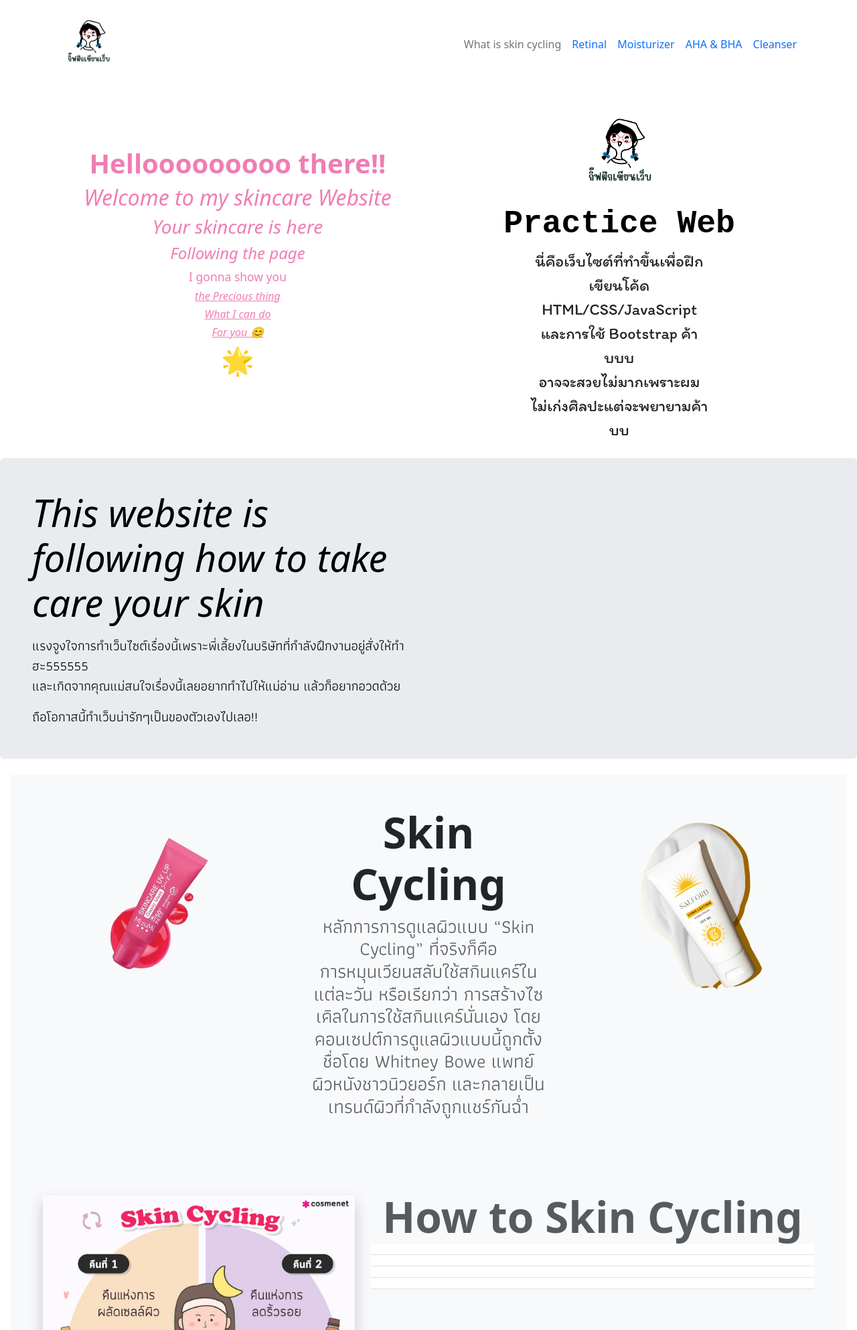
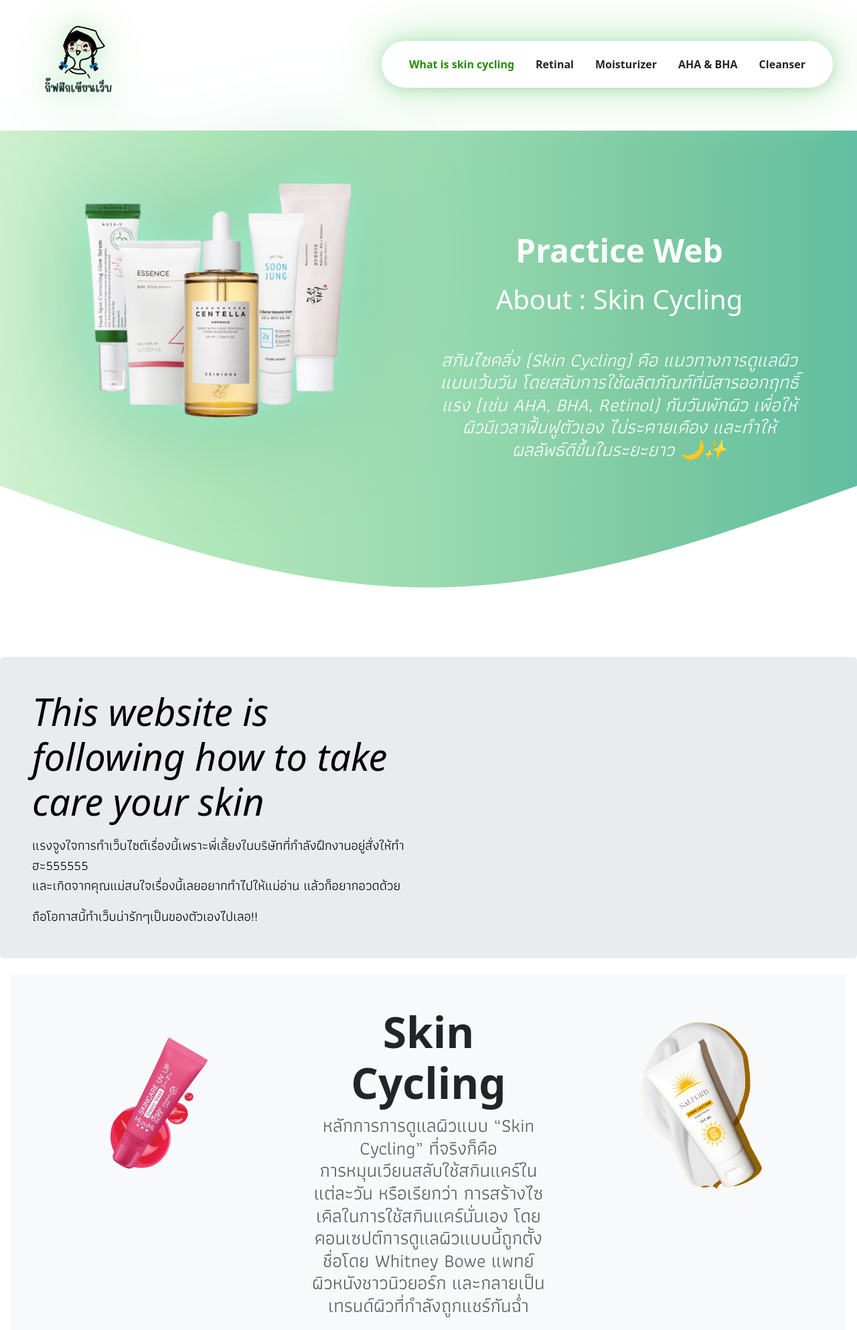
Before and after one commit to 0764nuttamon/Practice-Web, a plain HTML site: page index.html in a window 1280 px wide. Shown: the top 1986 px of the page at 67% size. Drawn offline with nearby package versions, Linux system fonts and the light colour scheme.

Commit message:
green web

```diff
--- a/index.html
+++ b/index.html
@@ -65,74 +65,91 @@
         }
     </style>
 
+        <!-- NavBar -->
+        <div class="container-fluid" style="border-bottom: 3px solid #ffffff;">
+            <header class="sticky-top d-flex flex-wrap align-items-center justify-content-center justify-content-md-between py-3 px-4"
+                    style="
+
+                      border-radius: 20px;
+                      filter: drop-shadow(0 0 15px #b0e6b9) drop-shadow(0 0 40px #d0f1cf);
+                      transition: all 0.3s ease;
+                      z-index: 999;">
+
+              <div class="col-md-3">
+                <a href="/">
+                  <img src="img/MyLOGO.png" alt="Logo" width="160" style="height: auto;">
+                </a>
+              </div>
+
+              <ul class="nav col-12 col-md-auto justify-content-center mt-3 mt-md-0"
+                  style="box-shadow: 0 4px 12px rgba(0, 0, 0, 0.05);
+                         padding: 15px 25px;
+                         background-color: white;
+                         border-radius: 999px;">
+                <li><strong><a href="#" class="nav-link px-3" style="color: rgb(33, 143, 0);">What is skin cycling</a></strong></li>
+                <li><strong><a href="#" class="nav-link px-3 text-dark">Retinal</a></strong></li>
+                <li><strong><a href="#" class="nav-link px-3 text-dark">Moisturizer</a></strong></li>
+                <li><strong><a href="#" class="nav-link px-3 text-dark">AHA & BHA</a></strong></li>
+                <li><strong><a href="#" class="nav-link px-3 text-dark">Cleanser</a></strong></li>
+              </ul>
+
+            </header>
+          </div>
 
 
-    <!-- NavBar -->
-    <div class="container">
-        <header
-            class="d-flex flex-wrap align-items-center justify-content-center justify-content-md-between py-3 mb-4 ">
-            <div class="col-md-3 mb-2 mb-md-0">
-                <a href="/">
-                    <img src="img/MyLOGO.png" alt="" width="100" height="100">
-                </a>
-            </div>
-            <ul class="nav col-12 col-md-auto mb-2 justify-content-center mb-md-0">
-                <li><a href="#" class="nav-link px-2 link-secondary">What is skin cycling</a></li>
-                <li><a href="#" class="nav-link px-2">Retinal</a></li>
-                <li><a href="#" class="nav-link px-2">Moisturizer</a></li>
-                <li><a href="#" class="nav-link px-2">AHA & BHA</a></li>
-                <li><a href="#" class="nav-link px-2">Cleanser</a></li>
-            </ul>
-        </header>
-    </div>
         <!-- End NavBar -->
 
         <!-- HERO -->
-    <div class="container">
+        <div class="container-fluid" style="background: linear-gradient(to right, #d0f1cf, #b0e6b9, #9adbb0, #7ecaa2, #61bfa1);">
             <div class="row">
 
                 <div class="col-lg-6">
-                <div class="  my-5  d-flex  justify-content-center p-3 mb-5">
-                    <div class="bd-example m-0 border-0 align-items-center jumbotron text-center"
-                        style="color: #f07db3;">
-                        <h1><strong>Hellooooooooo there!!</strong></h1>
-                        <h2><i>Welcome to my skincare Website</i></h2>
-                        <h3><em>Your skincare is here</em></h3>
-                        <h4><i>Following the page</i></h4>
-                        <h5><small>I gonna show you</small></h5>
-                        <h6><i><ins>the Precious thing</ins></i></h6>
-                        <h6><i><ins>What I can do</ins></i></h6>
-                        <h6><i><ins>For you 😊</ins></i></h6>
-                        <h1>🌟</h1>
-                    </div>
+                    <div class="  my-5  d-flex  justify-content-center">
+                        <img class="d-block mx-auto "
+                        style="filter: drop-shadow(0 0 30px #a1eacb) drop-shadow(0 0 80px #7ecaa2);"
+                            src="img/Korean_best_skin-removebg-preview.png" alt="" width="auto" height="400px">
                     </div>
                 </div>
 
                 <div class="col-lg-6">
-                <div class="text-center"> <img class="d-block mx-auto" src="img/MyLOGO.png" alt="" width="150"
-                        height="150">
-                    <h1 class="display-5 fw-bold text-body-emphasis"
-                        style="font-family: 'Courier New', Courier, monospace;">Practice Web</h1>
-                    <div class="col-lg-6 mx-auto">
-                        <p class="lead mb-4" style="font-family: 'Itim', cursive; font-size: 24px;">
-                            นี่คือเว็บไซต์ที่ทำขึ้นเพื่อฝึกเขียนโค้ด HTML/CSS/JavaScript และการใช้ Bootstrap
-                            ค้าบบบ<br>อาจจะสวยไม่มากเพราะผม<br>ไม่เก่งศิลปะแต่จะพยายามค้าบบ
-                        </p>
-                    </div>
+                    <div class="text-center" style="margin-top: 150px; margin-right: 70px;">
+                        <h1 class="display-5 fw-bold "
+                            style="color: white; margin-top: 20px;">Practice Web</h1>
+                        <h1 style="color: white; margin-top: 20px;">About : Skin Cycling</h1>
+                        <h3 style="color: white; margin-top: 50px; font-family: 'Athiti', serif;"><i>สกินไซคลิ่ง (Skin Cycling) คือ แนวทางการดูแลผิวแบบเว้นวัน โดยสลับการใช้ผลิตภัณฑ์ที่มีสารออกฤทธิ์แรง (เช่น AHA, BHA, Retinol) กับวันพักผิว เพื่อให้ผิวมีเวลาฟื้นฟูตัวเอง ไม่ระคายเคือง และทำให้ผลลัพธ์ดีขึ้นในระยะยาว 🌙✨</i></h3>
                     </div>
                 </div>
             </div>
         </div>
         <!-- End HERO -->
 
+    <svg xmlns="http://www.w3.org/2000/svg" viewBox="0 0 1440 320">
+        <defs>
+          <linearGradient id="waveGradient" x1="0%" y1="0%" x2="100%" y2="0%">
+            <stop offset="0%" style="stop-color:#d0f1cf;" />
+            <stop offset="25%" style="stop-color:#b0e6b9;" />
+            <stop offset="50%" style="stop-color:#9adbb0;" />
+            <stop offset="75%" style="stop-color:#7ecaa2;" />
+            <stop offset="100%" style="stop-color:#61bfa1;" />
+          </linearGradient>
+        </defs>
+        <path fill="url(#waveGradient)" fill-opacity="1"
+              d="M0,32L120,74.7C240,117,480,203,720,202.7C960,203,1200,117,1320,74.7L1440,32L1440,0L1320,0C1200,0,960,0,720,0C480,0,240,0,120,0L0,0Z">
+        </path>
+      </svg>
+
+
+
     <div class="p-4 p-md-5 mb-4 rounded text-body-emphasis bg-body-secondary">
         <div class="col-lg-6 px-0">
             <h1 class="display-4 fst-italic">This website is following how to take care your skin</h1>
             <p class="lead my-3" style="font-family: 'Athiti', serif;">
                 แรงจูงใจการทำเว็บไซต์เรื่องนี้เพราะพี่เลี้ยงในบริษัทที่กำลังฝึกงานอยู่สั่งให้ทำฮะ555555
-                <br>และเกิดจากคุณแม่สนใจเรื่องนี้เลยอยากทำไปให้แม่อ่าน แล้วก็อยากอวดด้วย</p>
+                <br>และเกิดจากคุณแม่สนใจเรื่องนี้เลยอยากทำไปให้แม่อ่าน แล้วก็อยากอวดด้วย
+            </p>
             <p class="lead mb-0" style="font-family: 'Athiti', sans-serif;">
-                <b>ถือโอกาสนี้ทำเว็บน่ารักๆเป็นของตัวเองไปเลอ!!</b></a></p>
+                <b>ถือโอกาสนี้ทำเว็บน่ารักๆเป็นของตัวเองไปเลอ!!</b></a>
+            </p>
         </div>
     </div>
 
@@ -156,35 +173,48 @@
             </div>
         </div>
 
-        <div class="row featurette" style="margin-top: 100px;">
-            <div class="col-md-7 order-md-4" >
-                <h2 class="featurette-heading fw-normal lh-1 display-3 fw-bold"><span class="text-body-secondary">How to Skin Cycling</span></h2>
-                <table class="table">
+        <div class="row featurette" style="margin-top: 100px; font-family: 'Athiti', serif;">
+            <div class="col-md-7 order-md-4">
+                <h2 class="featurette-heading fw-normal lh-1 display-3 fw-bold"><span class="text-body-secondary">How to
+                        Skin Cycling</span></h2>
+                <table class="table" style="margin-top: 100px;">
                     <!-- ชื่อคอลัมม์ -->
                     <thead>
                         <tr>
-                        <th scope="col"> </th>
-                        <th scope="col"> </th>
-                        <th scope="col"> </th>
-                        <th scope="col"> </th>
+                            <th scope="col">คืนที่🌙</th>
+                            <th scope="col">ชนิดสกินแคร์🚨</th>
+                            <th scope="col">สิ่งที่ต้องทำ💓</th>
+                            <th scope="col">ประโยชน์🔍</th>
                         </tr>
                     </thead>
                     <!-- เนื้อหาแต่ละแถว -->
                     <tbody>
                         <tr>
-                        <th scope="row"> </th>
+                            <th scope="row">คืนที่1</th>
+                            <td>สครับผิว (Exfoliation Night)</td>
+                            <td>ผลิตภัณฑ์ที่มีส่วนผสมของ</td>
+                            <td> </td>
+                        </tr>
+                        <tr>
+                            <th scope="row">คืนที่2</th>
                             <td> </td>
                             <td> </td>
                             <td> </td>
                         </tr>
                         <tr>
-                        <th scope="row"> </th>
+                            <th scope="row">คืนที่3</th>
                             <td> </td>
                             <td> </td>
                             <td> </td>
                         </tr>
                         <tr>
-                        <th scope="row"> </th>
+                            <th scope="row">คืนที่4</th>
+                            <td> </td>
+                            <td> </td>
+                            <td> </td>
+                        </tr>
+                        <tr>
+                            <th scope="row">คืนที่5ถึง7</th>
                             <td> </td>
                             <td> </td>
                             <td> </td>
@@ -193,7 +223,8 @@
                 </table>
             </div>
             <div class="col-md-5 order-md-1">
-                <img src="img/howto-skin-cycling-01.jpg" alt="" class="fade-in img-fluid" style="box-shadow: 0 10px 20px rgba(0,0,0,0.2);">
+                <img src="img/howto-skin-cycling-01.jpg" alt="" class="fade-in img-fluid"
+                    style="box-shadow: 0 10px 20px rgba(0,0,0,0.2);">
             </div>
         </div>
 
```
Also changed, not shown: img/Korean_best_skin-removebg-preview.png (added), img/Korean_best_skin.jpg (added). Lines whose indentation alone changed are shown as unchanged.
